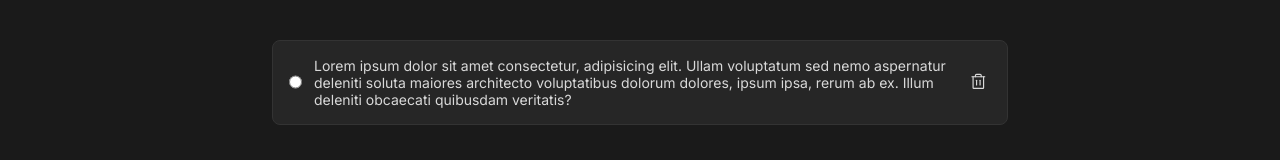
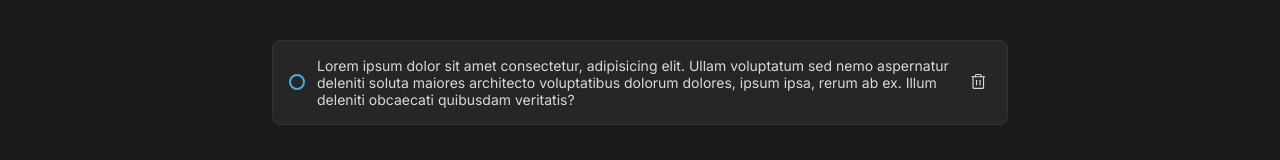
Before and after one commit to AllyssonR/Todo_list, a React (Vite) app: page / in a window 1280 px wide. Shown: the part 340-500 px from the top of the page. Built offline with nearby package versions, Linux system fonts and the light colour scheme.

Commit message:
update checkbox

```diff
--- a/src/components/Task.module.scss
+++ b/src/components/Task.module.scss
@@ -9,11 +9,19 @@
   margin: 0 auto;
   margin-bottom: 1rem;
   padding: 1rem 0;
-  input{
+  input[type="checkbox"]{
+    appearance: none;
+    flex-shrink: 0;
+    border:2px solid var(--blue);
+    border-radius: 50%;
     margin-left: 1rem;
-    height: 24px;
-    width: 24px;
+    height: 1rem;
+    width: 1rem;
+    &:checked{
+
+    }
   }
+
   & + li {
     margin-top: 1rem;
   }
--- a/src/components/Task.tsx
+++ b/src/components/Task.tsx
@@ -3,7 +3,7 @@ import styles from "./Task.module.scss";
 export function Task() {
   return (
     <li className={styles.content}>
-      <input type="radio" name="isTashDone" id="isTaskDone" />
+      <input type="checkbox" name="isTashDone" id="isTaskDone" />
       <p>
         Lorem ipsum dolor sit amet consectetur, adipisicing elit. Ullam
         voluptatum sed nemo aspernatur deleniti soluta maiores architecto
```
